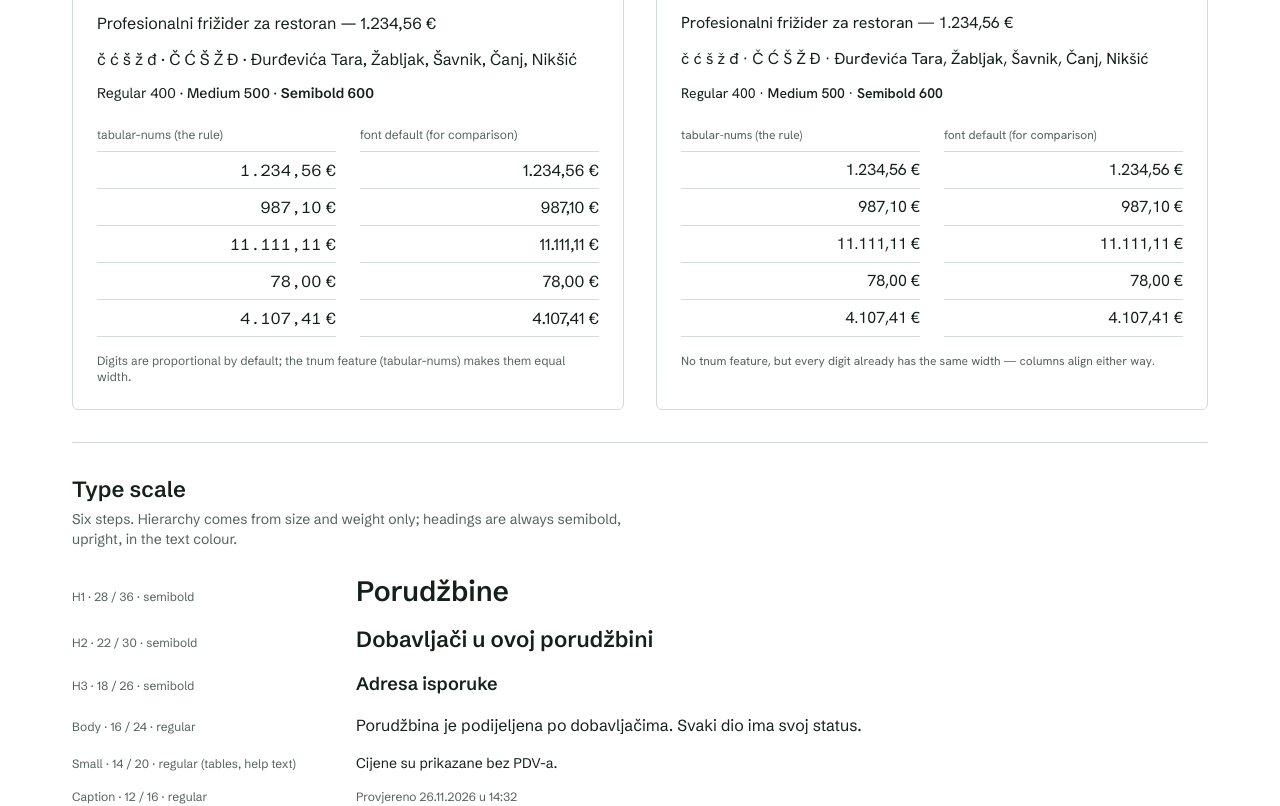
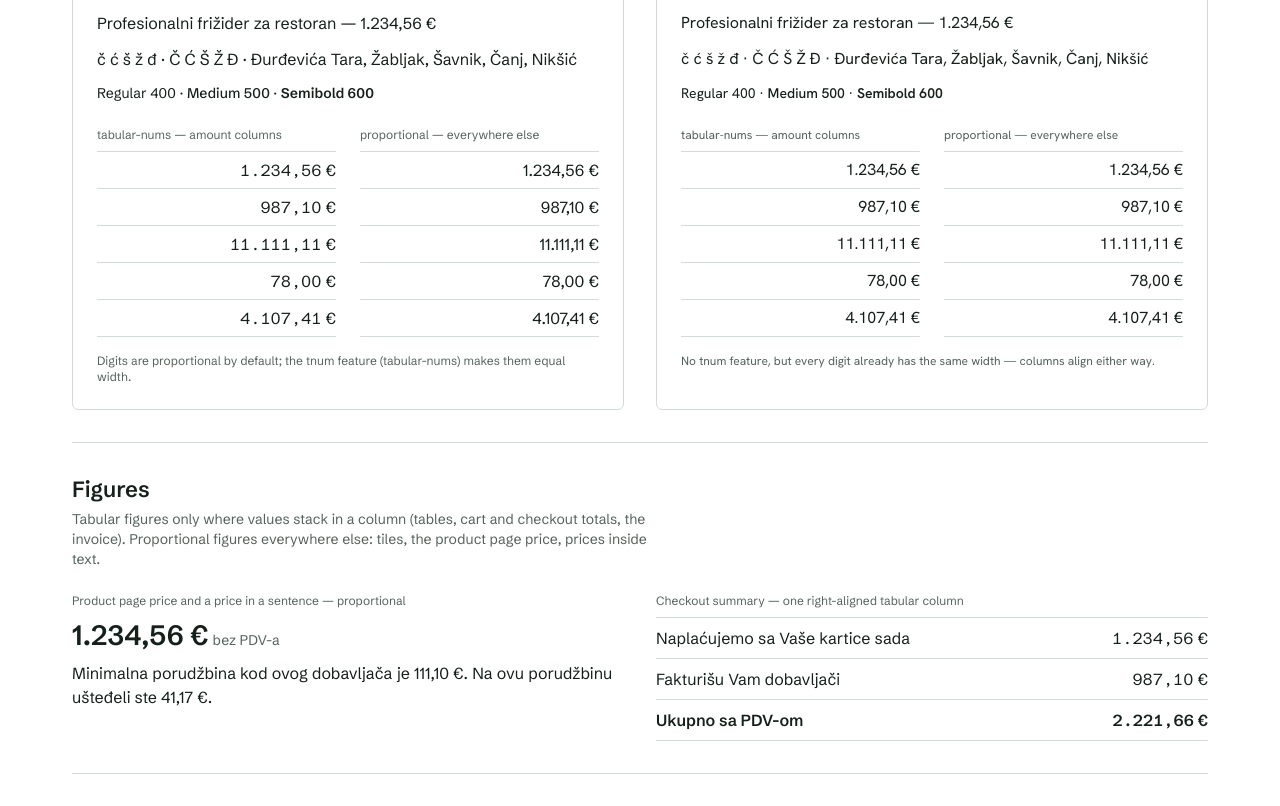
Before and after one commit to horeca-ai-dev/horeca-marketplace, a Next.js app: page /dev/style in a window 1280 px wide. Shown: the part 2240-3046 px from the top of the page. Built offline with nearby package versions, Linux system fonts and the light colour scheme.

Commit message:
feat(ui): apply the figures rule on /dev/style
Tabular figures only where values stack in a column (table columns,
checkout summary). The tile price, the product page price, prices in
a sentence and the quantity stepper use proportional figures. Adds a
Figures section showing both cases.

```diff
--- a/src/app/dev/style/fonts.ts
+++ b/src/app/dev/style/fonts.ts
@@ -1,7 +1,8 @@
 /**
  * The two candidate typefaces, for the /dev/style preview ONLY (downloaded from Google at build time).
- * The chosen one is committed as local files and loaded with next/font/local in the root layout in
- * D4-A1 (DESIGN.md → Typography); this file is then deleted together with the other candidate.
+ * Schibsted Grotesk was chosen (26.11.2026): it is committed as local files and loaded with
+ * next/font/local in the root layout in D4-A1 (DESIGN.md → Typography); this file is then deleted
+ * together with the other candidate.
  *
  * Verified on 26.11.2026 against the served woff2 files: both have č ć š ž đ (latin-ext) and €
  * (latin). Schibsted needs `tabular-nums` (it has the `tnum` feature); Hanken's digits are all the
--- a/src/app/dev/style/page.tsx
+++ b/src/app/dev/style/page.tsx
@@ -276,7 +276,7 @@ function Tile({
           ) : null}
         </div>
         <p className="mt-auto pt-1">
-          <span className="text-lg font-semibold tabular-nums">{price}</span>{" "}
+          <span className="text-lg font-semibold">{price}</span>{" "}
           <span className="text-xs text-muted-foreground">bez PDV-a</span>
         </p>
         <TileAdd disabled={disabled} />
@@ -379,7 +379,7 @@ export default async function StylePreviewPage({
                 style={{ background: t.hex }}
               />
               <p className="mt-2 text-sm font-medium">--{t.name}</p>
-              <p className="text-xs text-muted-foreground tabular-nums">
+              <p className="text-xs text-muted-foreground">
                 {t.hex.toUpperCase()}
               </p>
               <p className="text-xs text-muted-foreground">{t.use}</p>
@@ -421,7 +421,7 @@ export default async function StylePreviewPage({
                   >
                     <td className="px-4">
                       <span
-                        className="inline-flex h-7 items-center rounded-md px-2 text-sm font-medium tabular-nums"
+                        className="inline-flex h-7 items-center rounded-md px-2 text-sm font-medium"
                         style={
                           isLine
                             ? { background: bg, border: `2px solid ${fg}` }
@@ -450,7 +450,7 @@ export default async function StylePreviewPage({
       </Section>
 
       <Section
-        title="Typeface candidates"
+        title="Typeface — Schibsted Grotesk chosen"
         note="Same sample, same sizes, side by side. Pick by looking; the links at the top render the whole page in either one."
       >
         <div className="grid gap-8 lg:grid-cols-2">
@@ -477,7 +477,7 @@ export default async function StylePreviewPage({
               <div className="mt-6 grid grid-cols-2 gap-6">
                 <div>
                   <p className="text-xs text-muted-foreground">
-                    tabular-nums (the rule)
+                    tabular-nums — amount columns
                   </p>
                   <ul className="mt-2 border-t border-border text-right text-base tabular-nums">
                     {PRICES.map((p) => (
@@ -489,7 +489,7 @@ export default async function StylePreviewPage({
                 </div>
                 <div>
                   <p className="text-xs text-muted-foreground">
-                    font default (for comparison)
+                    proportional — everywhere else
                   </p>
                   <ul className="mt-2 border-t border-border text-right text-base">
                     {PRICES.map((p) => (
@@ -505,6 +505,47 @@ export default async function StylePreviewPage({
               </p>
             </div>
           ))}
+        </div>
+      </Section>
+
+      <Section
+        title="Figures"
+        note="Tabular figures only where values stack in a column (tables, cart and checkout totals, the invoice). Proportional figures everywhere else: tiles, the product page price, prices inside text."
+      >
+        <div className="grid gap-8 lg:grid-cols-2">
+          <div>
+            <p className="text-xs text-muted-foreground">
+              Product page price and a price in a sentence — proportional
+            </p>
+            <p className="mt-2">
+              <span className="text-2xl font-semibold">1.234,56 €</span>{" "}
+              <span className="text-sm text-muted-foreground">bez PDV-a</span>
+            </p>
+            <p className="mt-2 max-w-[70ch] text-base">
+              Minimalna porudžbina kod ovog dobavljača je 111,10 €. Na ovu
+              porudžbinu ušteđeli ste 41,17 €.
+            </p>
+          </div>
+          <div>
+            <p className="text-xs text-muted-foreground">
+              Checkout summary — one right-aligned tabular column
+            </p>
+            <dl className="mt-2 border-t border-border text-base">
+              {[
+                ["Naplaćujemo sa Vaše kartice sada", "1.234,56 €"],
+                ["Fakturišu Vam dobavljači", "987,10 €"],
+                ["Ukupno sa PDV-om", "2.221,66 €"],
+              ].map(([label, amount], i) => (
+                <div
+                  key={label}
+                  className={`flex justify-between gap-4 border-b border-border py-2 ${i === 2 ? "font-semibold" : ""}`}
+                >
+                  <dt>{label}</dt>
+                  <dd className="text-right tabular-nums">{amount}</dd>
+                </div>
+              ))}
+            </dl>
+          </div>
         </div>
       </Section>
 
--- a/src/app/dev/style/tile-add.tsx
+++ b/src/app/dev/style/tile-add.tsx
@@ -38,7 +38,7 @@ export function TileAdd({ disabled = false }: { disabled?: boolean }) {
       <output
         aria-live="polite"
         aria-label="Količina u korpi"
-        className="flex-1 text-center text-sm font-medium tabular-nums"
+        className="flex-1 text-center text-sm font-medium"
       >
         {qty} kom
       </output>
```
